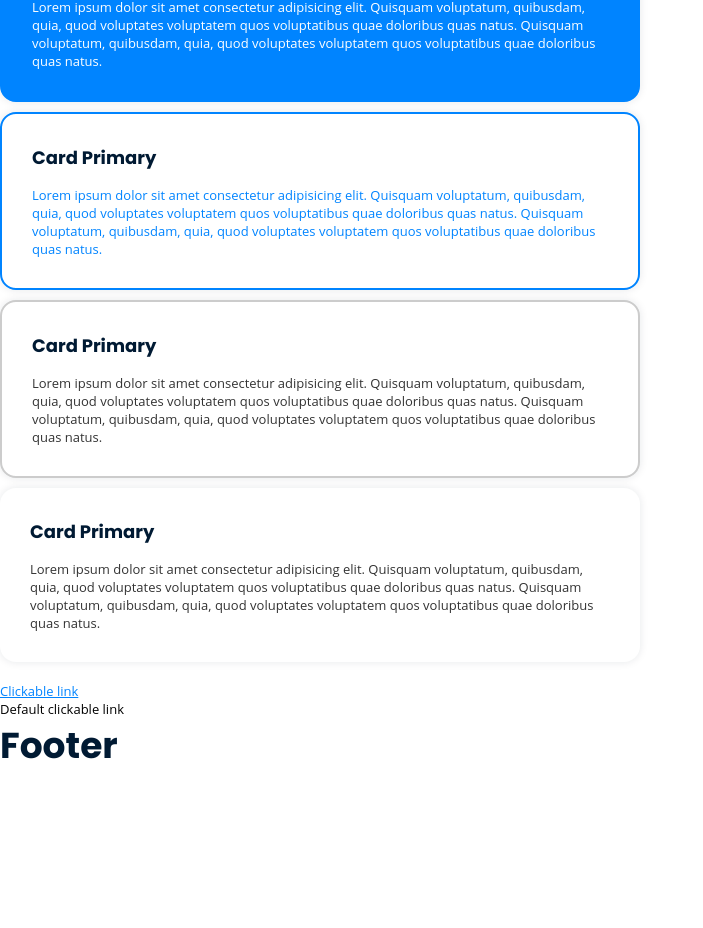
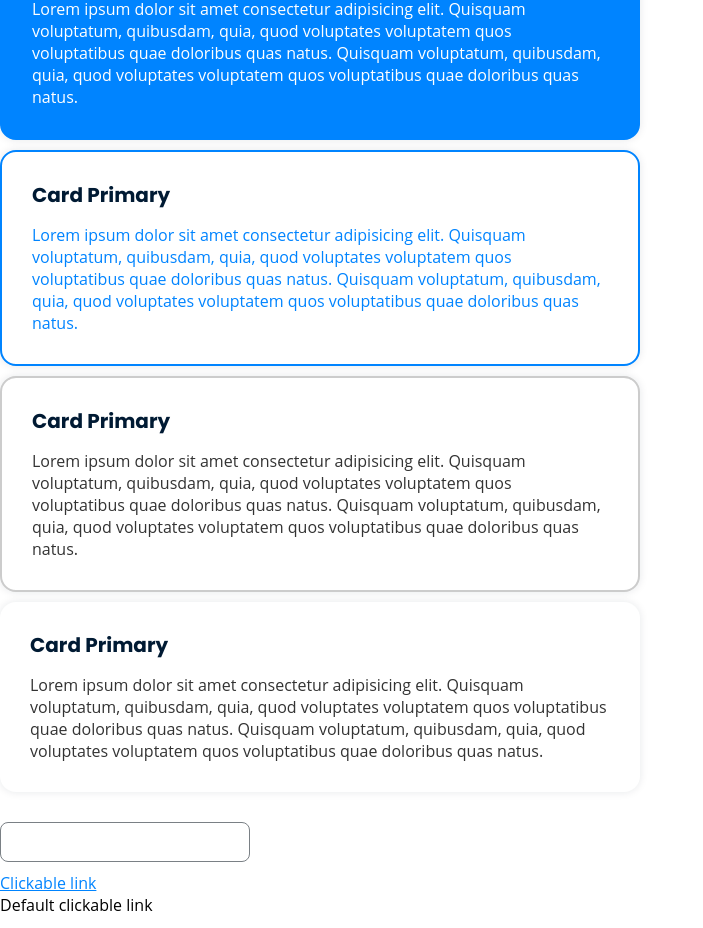
Before and after one commit to hugo1martin/react-template, a React (Vite) app: page /designsystem in a window 1280 px wide. Shown: the part 383-1311 px from the top of the page, without its empty margins (0-703 px from the left). Before the commit the page ends 1171 px from the top, so only its background shows below. Built offline with nearby package versions, Linux system fonts and the light colour scheme.

Commit message:
clean up + font-size

```diff
--- a/src/assets/styles/_headings.scss
+++ b/src/assets/styles/_headings.scss
@@ -11,15 +11,15 @@ h6 {
 }
 
 h1 {
-  font-size: 36px;
+  font-size: 2.25rem;
 }
 
 h2 {
-  font-size: 24px;
+  font-size: 1.5rem;
   line-height: 36px;
 }
 
 h3 {
-  font-size: 18px;
+  font-size: 1.25em;
   line-height: 27px;
 }
--- a/src/assets/styles/_inputs.scss
+++ b/src/assets/styles/_inputs.scss
@@ -1,6 +1,6 @@
 input {
   height: 40px;
-  width: 100%;
+  width: 250px;
   border: 1px solid #7A8085;
   border-radius: $border-radius;
   background-color: $input-bg-color;
--- a/src/assets/styles/_variables.scss
+++ b/src/assets/styles/_variables.scss
@@ -2,7 +2,7 @@
 $font-family-open-sans: 'Open Sans', sans-serif;
 $font-family-poppins: 'Poppins', sans-serif;
 $font-family: $font-family-open-sans;
-$font-size: 13px;
+$font-size: 16px;
 
 /* Colors */
 $primary: #0084ff;
--- a/src/pages/design_system.tsx
+++ b/src/pages/design_system.tsx
@@ -1,6 +1,6 @@
 import Layout from '../components/layout/layout';
 
-function DesignSystem () {
+function DesignSystem() {
   return (
     <Layout>
       <h1>Heading 1</h1>
@@ -60,6 +60,8 @@ function DesignSystem () {
         </div>
       </div>
 
+      <input></input>
+
       <div>
         <a>Clickable link</a>
       </div>
```
Also changed, not shown: 1 other file (tests, documents, lock files or other folders).
